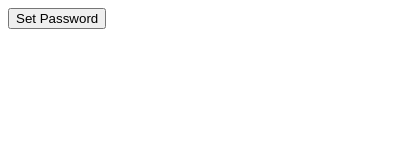
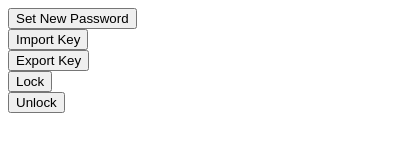
Before and after one commit to Hack-UCSC-2016/FBSecure, a browser extension: page data/popup.html in a window 400 px wide. Drawn offline with Linux system fonts and the light colour scheme.

Commit message:
Added buttons to popup.html

```diff
--- a/data/popup.html
+++ b/data/popup.html
@@ -5,7 +5,15 @@
     <script src="popup.js"></script>
   </head>
   <body>
-    <button type="button" id="password">Set Password</button>
+    <button type="button" id="password">Set New Password</button>
+    <br/>
+    <button type="button" id="import">Import Key</button>
+    <br/>
+    <button type="button" id="export">Export Key</button>
+    <br/>
+    <button type="button" id="lock">Lock</button>
+    <br/>
+    <button type="button" id="unlock">Unlock</button>
     <br/>
     <div id="message"></div>
   </body>
```
